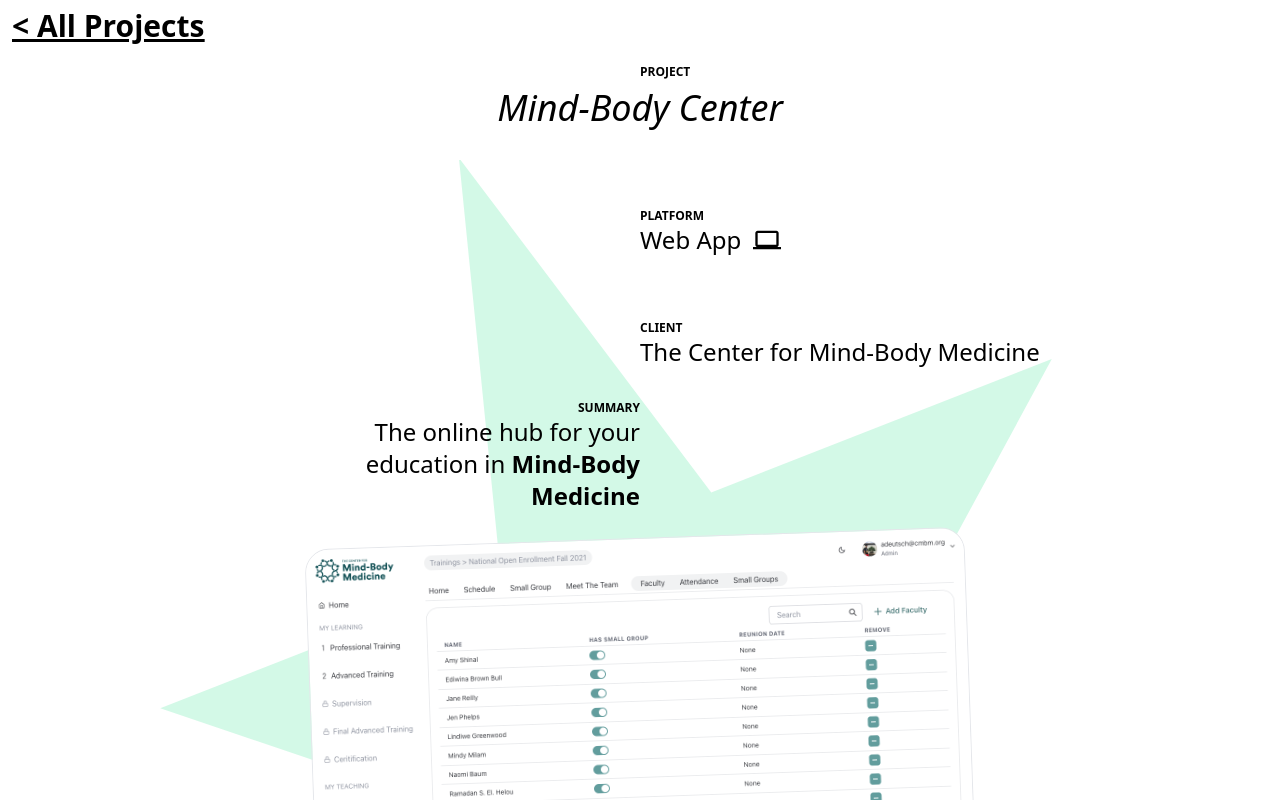
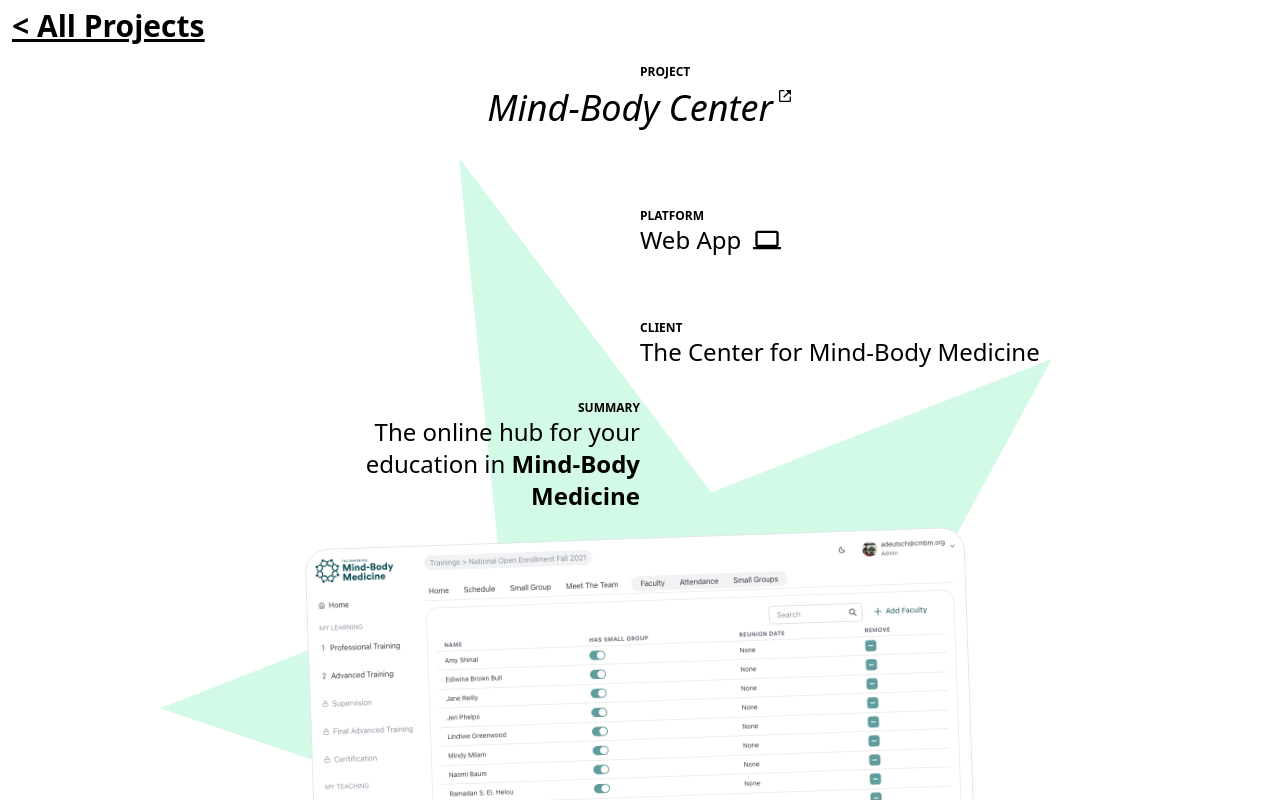
Before and after one commit to afd998/personal-site, a Next.js app: page /cmbm in a window 1280 px wide. Shown: the top 800 px of the page. Built offline with nearby package versions, Linux system fonts and the light colour scheme; what @kamona/tailwindcss-perspective would draw is missing.

Commit message:
external links

```diff
--- a/pages/cmbm.js
+++ b/pages/cmbm.js
@@ -3,6 +3,8 @@
 import { MdComputer } from "react-icons/md";
 import { IoPhonePortraitOutline } from "react-icons/io5";
 import { CgWebsite } from "react-icons/cg";
+import { BiLinkExternal } from "react-icons/bi";
+
 import Star from "../public/images/cmbm/star.svg";
 import Sun from "../public/images/cmbm/sun.svg";
 import Footer from '../components/Footer';
@@ -27,10 +29,17 @@
         <RightBox>
           <Label text="PROJECT" />
         </RightBox>
-        <h1 className="text-4xl italic mt-2  text-center mb-20">
-          {" "}
-          {projectData.name.text}{" "}
-        </h1>
+        <div className=' z-30 flex justify-center mb-20 mt-2 '>
+          <a href={projectData.name.link} target="_blank" className=' '>
+            <h1 className=" text-2xl sm:text-4xl italic whitespace-nowrap hover:underline mr-1">
+              {" "}
+              {projectData.name.text}{" "}
+            </h1>
+          </a>
+          <a href={projectData.name.link} target="_blank" className=' h-min '>
+            <BiLinkExternal className=' w-4 h-4' />
+          </a>
+        </div>
         <RightBox>
           <Label text="PLATFORM" />
           <div className="flex justify-start self-end items-center whitespace-nowrap mb-16 ">
```
